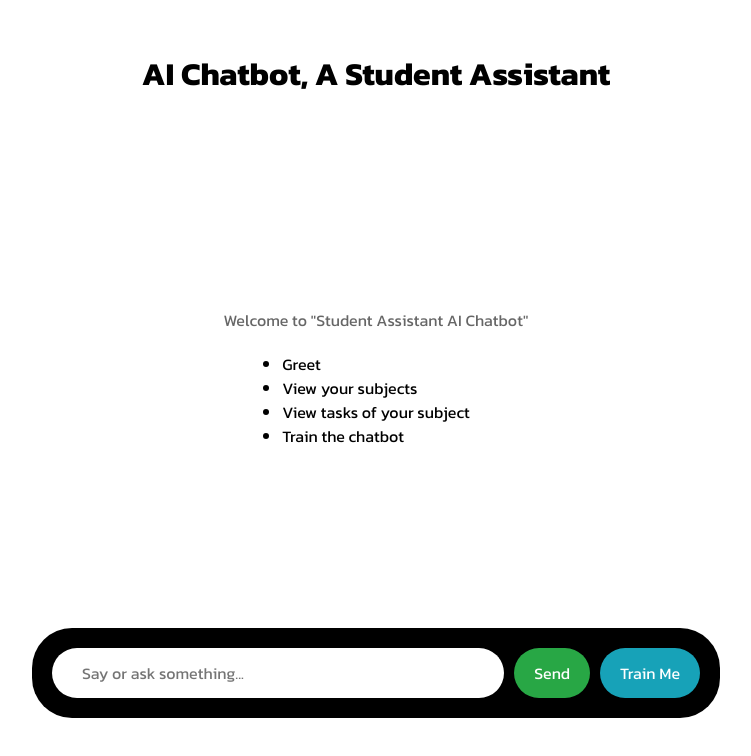
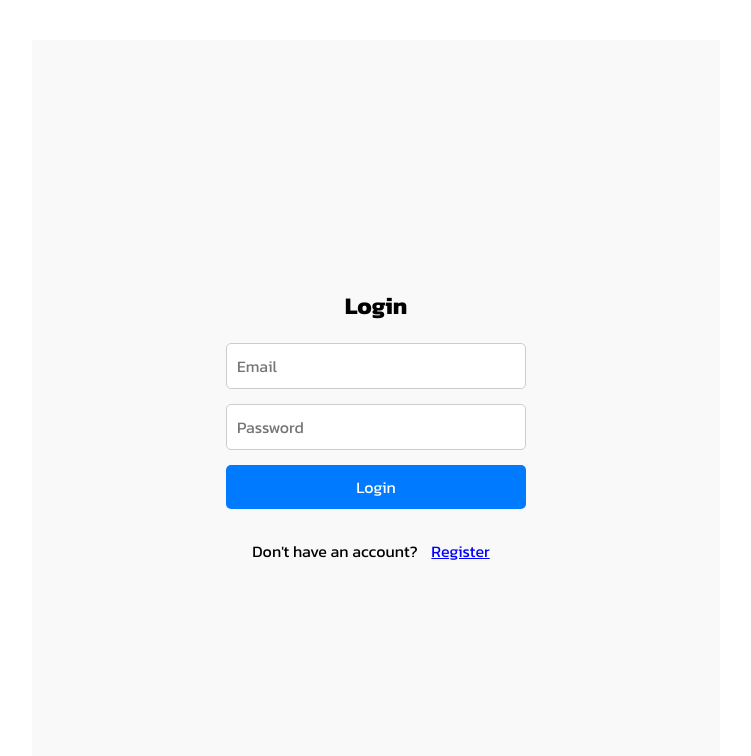
Before and after one commit to kamalshanth163/ai-chatbot, a React (Vite) app: page / in a window 1280 px wide. Shown: the top 756 px of the page, without its empty margins (264-1015 px from the left). Built offline with nearby package versions, Linux system fonts and the light colour scheme.

Commit message:
Add login and register

```diff
--- a/src/App.css
+++ b/src/App.css
@@ -212,3 +212,75 @@ li h4 {
   box-shadow: 5px 10px 20px #888888;
   display: none;
 }
+
+.auth-container {
+  display: flex;
+  flex-direction: column;
+  align-items: center;
+  justify-content: center;
+  height: 100vh;
+  background-color: #f9f9f9;
+}
+
+.auth-container h2 {
+  margin-bottom: 20px;
+}
+
+.auth-container form {
+  display: flex;
+  flex-direction: column;
+  gap: 15px;
+}
+
+.auth-container input {
+  padding: 10px;
+  font-size: 16px;
+  border: 1px solid #ccc;
+  border-radius: 5px;
+  width: 300px;
+}
+
+.auth-container button {
+  padding: 10px;
+  font-size: 16px;
+  border: none;
+  border-radius: 5px;
+  background-color: #007bff;
+  color: white;
+  cursor: pointer;
+  margin-bottom: 20px;
+}
+
+.auth-container button:hover {
+  background-color: #0056b3;
+}
+
+.toggle-button {
+  background: none !important;
+  color: blue !important;
+  border: none;
+  cursor: pointer;
+  text-decoration: underline;
+}
+
+.header {
+  display: flex;
+  justify-content: space-between;
+  align-items: center;
+  padding: 10px 20px;
+  background-color: none;
+  color: white;
+}
+
+.logout-button {
+  background-color: #dc3545;
+  color: white;
+  border: none;
+  border-radius: 5px;
+  padding: 10px 15px;
+  cursor: pointer;
+}
+
+.logout-button:hover {
+  background-color: #c82333;
+}
--- a/src/App.jsx
+++ b/src/App.jsx
@@ -2,6 +2,8 @@ import React, { useState, useEffect, useRef, useCallback } from "react";
 import "./App.css";
 import Greetings from "./data/Greetings";
 import Questions from "./data/Questions";
+import Login from "./auth/Login";
+import Register from "./auth/Register";
 
 const App = () => {
     const [messages, setMessages] = useState([]);
@@ -17,6 +19,31 @@ const App = () => {
     const questions = new Questions();
 
     const [learnings, setLearnings] = useState(new Map());
+
+    // Check if the user is logged in from localStorage
+    const [isLoggedIn, setIsLoggedIn] = useState(
+        localStorage.getItem("isLoggedIn") === "true"
+    );
+    const [isRegistering, setIsRegistering] = useState(false);
+
+    const handleLogin = () => {
+        setIsLoggedIn(true);
+        localStorage.setItem("isLoggedIn", "true"); // Persist login state
+    };
+
+    const handleLogout = () => {
+        setIsLoggedIn(false);
+        localStorage.removeItem("isLoggedIn"); // Clear login state
+    };
+
+    const toggleToRegister = () => {
+        setIsRegistering(true);
+    };
+
+    const toggleToLogin = () => {
+        setIsRegistering(false);
+    };
+
 
     // Scroll to bottom of conversation
     useEffect(() => {
@@ -123,12 +150,26 @@ const App = () => {
         }
     }, [handleSend]);
 
+
+    if (!isLoggedIn) {
+        return isRegistering ? (
+          <Register onRegister={toggleToLogin} toggleToLogin={toggleToLogin} />
+        ) : (
+          <Login onLogin={handleLogin} toggleToRegister={toggleToRegister} />
+        );
+    }
+
     return (
         <div className="App">
           {/* Header */}
           <div className="header">
             <h1>AI Chatbot, A Student Assistant</h1>
+            <button className="logout-button" onClick={handleLogout}>
+                Logout
+            </button>
           </div>
+
+          <hr />
 
           {/* Chat Area */}
           <div ref={conversationRef} className="conversation" id="conversation">
--- /dev/null
+++ b/src/auth/Login.jsx
@@ -0,0 +1,55 @@
+import React, { useState } from "react";
+
+const Login = ({ onLogin, toggleToRegister }) => {
+  const [email, setEmail] = useState("");
+  const [password, setPassword] = useState("");
+
+  const handleSubmit = (e) => {
+    e.preventDefault();
+
+    // Retrieve the users list from localStorage
+    const users = JSON.parse(localStorage.getItem("users")) || [];
+
+    // Validate the user credentials
+    const isValidUser = users.some(
+      (user) => user.email === email && user.password === password
+    );
+
+    if (isValidUser) {
+      onLogin(); // Call the onLogin function to navigate to the app
+    } else {
+      alert("Invalid username or password");
+    }
+  };
+
+  return (
+    <div className="auth-container">
+      <h2>Login</h2>
+      <form onSubmit={handleSubmit}>
+        <input
+          type="email"
+          placeholder="Email"
+          value={email}
+          onChange={(e) => setEmail(e.target.value)}
+          required
+        />
+        <input
+          type="password"
+          placeholder="Password"
+          value={password}
+          onChange={(e) => setPassword(e.target.value)}
+          required
+        />
+        <button type="submit">Login</button>
+      </form>
+      <p>
+        Don't have an account?{" "}
+        <button onClick={toggleToRegister} className="toggle-button">
+          Register
+        </button>
+      </p>
+    </div>
+  );
+};
+
+export default Login;
--- /dev/null
+++ b/src/auth/Register.jsx
@@ -0,0 +1,62 @@
+import React, { useState } from "react";
+
+const Register = ({ toggleToLogin }) => {
+  const [email, setEmail] = useState("");
+  const [password, setPassword] = useState("");
+
+  const handleSubmit = (e) => {
+    e.preventDefault();
+
+    // Retrieve the existing users list from localStorage
+    const users = JSON.parse(localStorage.getItem("users")) || [];
+
+    // Check if the email is already registered
+    const isUserExists = users.some((user) => user.email === email);
+    if (isUserExists) {
+      alert("This email is already registered. Please log in.");
+      toggleToLogin(); // Navigate to the login page
+      return;
+    }
+
+    // Add the new user to the list
+    const newUser = { email, password };
+    users.push(newUser);
+
+    // Save the updated users list to localStorage
+    localStorage.setItem("users", JSON.stringify(users));
+
+    alert("Registration successful! Please log in.");
+    toggleToLogin(); // Navigate to the login page
+  };
+
+  return (
+    <div className="auth-container">
+      <h2>Register</h2>
+      <form onSubmit={handleSubmit}>
+        <input
+          type="email"
+          placeholder="Email"
+          value={email}
+          onChange={(e) => setEmail(e.target.value)}
+          required
+        />
+        <input
+          type="password"
+          placeholder="Password"
+          value={password}
+          onChange={(e) => setPassword(e.target.value)}
+          required
+        />
+        <button type="submit">Register</button>
+      </form>
+      <p>
+        Already have an account?{" "}
+        <button onClick={toggleToLogin} className="toggle-button">
+          Login
+        </button>
+      </p>
+    </div>
+  );
+};
+
+export default Register;
```
